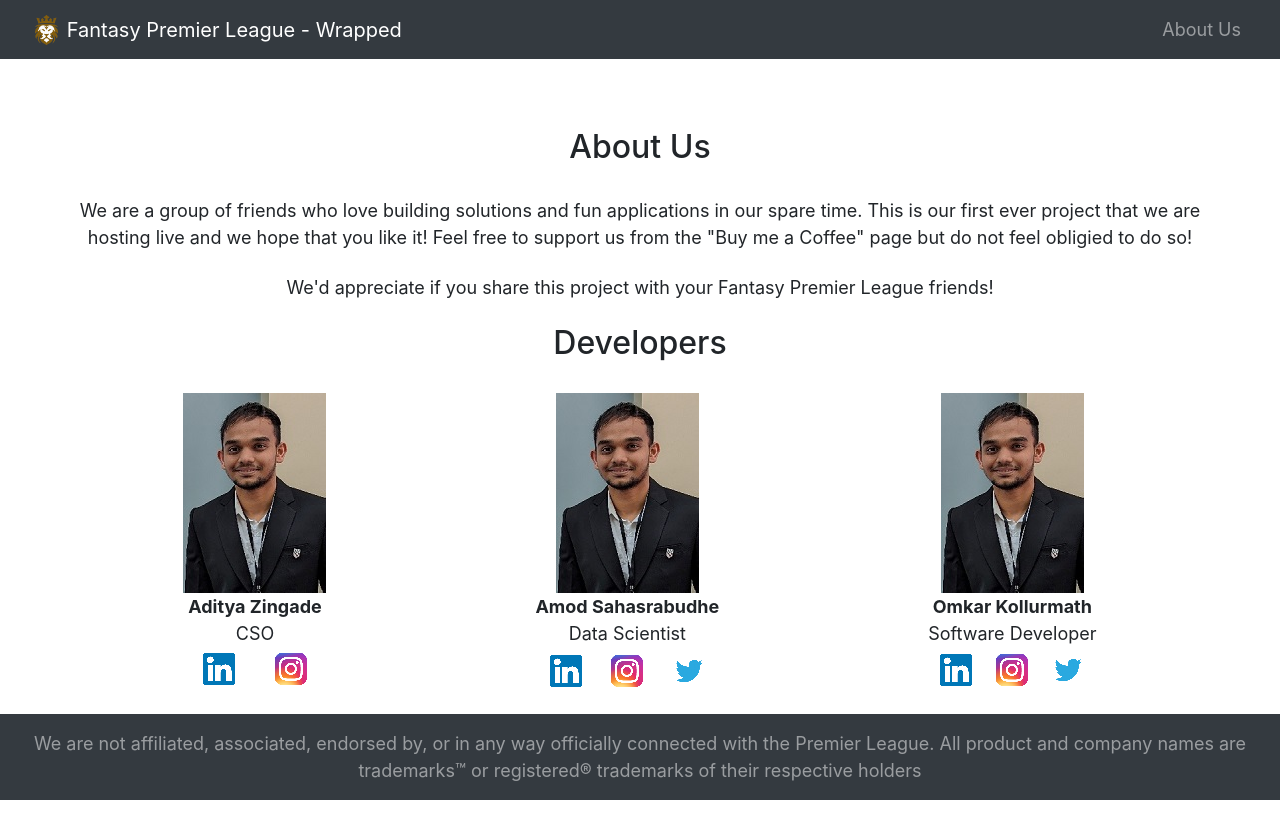
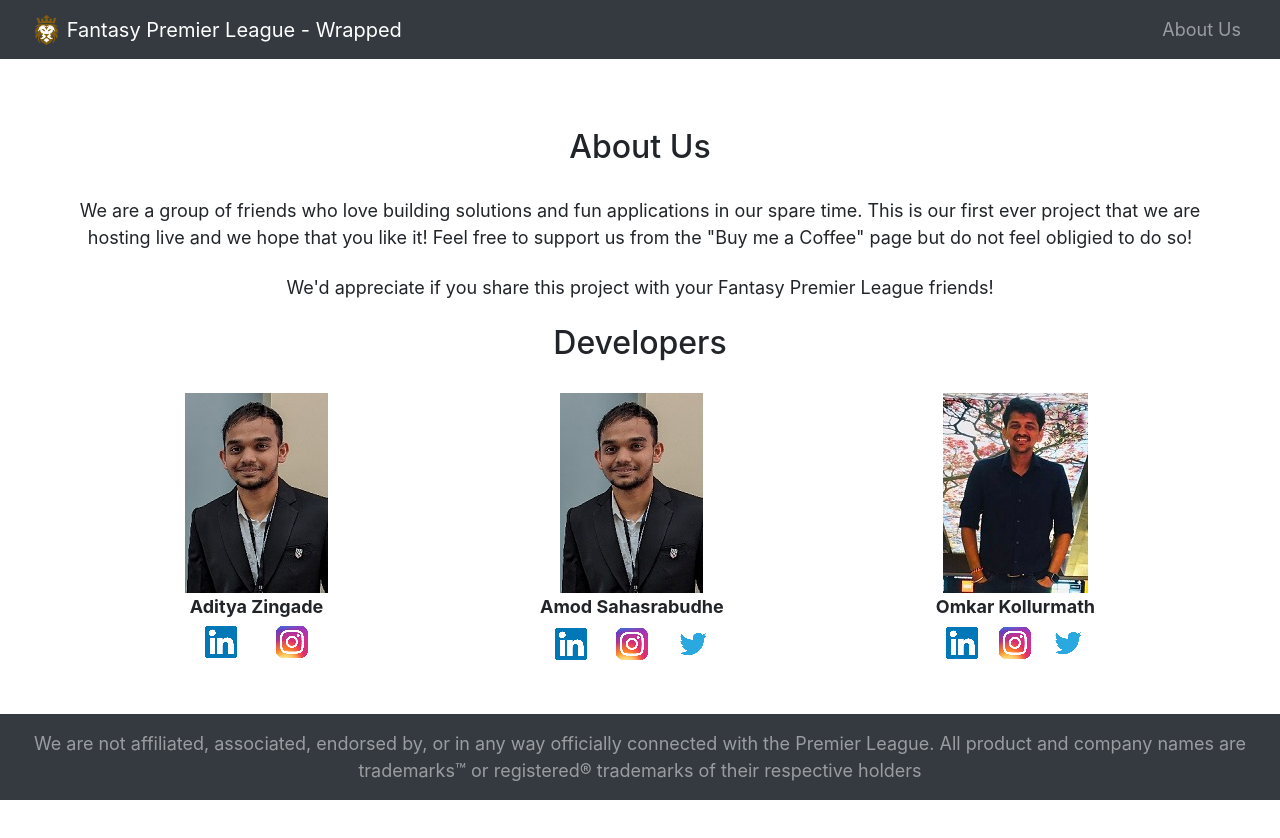
Before and after one commit to omkarkollurmath/fpl-wrapped, a React (Create React App) app: page /about in a window 1280 px wide. Shown: the top 838 px of the page. Built offline with nearby package versions, Linux system fonts and the light colour scheme.

Commit message:
Adding social media links

```diff
--- a/src/frontend/components/Share.js
+++ b/src/frontend/components/Share.js
@@ -11,7 +11,7 @@
     <div  className="share-icon-collections">
 
     {/* Twitter */}
-    <a href={`https://twitter.com/intent/tweet?url=${url}&text=${encodeURI(description)}`} target="_blank">
+    <a href={`https://twitter.com/intent/tweet?url=${url}&text=${encodeURI(description)}`} target="_blank" rel="noopener noreferrer">
     <svg className="share-icon" xmlns="http://www.w3.org/2000/svg" style={{width:30}} viewBox="0 0 512 512" aria-label="tw" role="img"><path fill = "#1DA1F2" d="M459.37 151.716c.325 4.548.325 9.097.325 13.645 0 138.72-105.583 298.558-298.558 298.558-59.452 0-114.68-17.219-161.137-47.106 8.447.974 16.568 1.299 25.34 1.299 49.055 0 94.213-16.568 130.274-44.832-46.132-.975-84.792-31.188-98.112-72.772 6.498.974 12.995 1.624 19.818 1.624 9.421 0 18.843-1.3 27.614-3.573-48.081-9.747-84.143-51.98-84.143-102.985v-1.299c13.969 7.797 30.214 12.67 47.431 13.319-28.264-18.843-46.781-51.005-46.781-87.391 0-19.492 5.197-37.36 14.294-52.954 51.655 63.675 129.3 105.258 216.365 109.807-1.624-7.797-2.599-15.918-2.599-24.04 0-57.828 46.782-104.934 104.934-104.934 30.213 0 57.502 12.67 76.67 33.137 23.715-4.548 46.456-13.32 66.599-25.34-7.798 24.366-24.366 44.833-46.132 57.827 21.117-2.273 41.584-8.122 60.426-16.243-14.292 20.791-32.161 39.308-52.628 54.253z"></path></svg>
     </a>
     {/* Twitter */}
--- a/src/frontend/components/about.js
+++ b/src/frontend/components/about.js
@@ -4,7 +4,7 @@
 import Col from 'react-bootstrap/Col';
 import Aditya from './../../utils/amod.jpg'
 import Amod from './../../utils/amod.jpg'
-import Omkar from './../../utils/amod.jpg'
+import Omkar from './../../utils/omkar.jpg'
 import Instagram from './../../utils/instagram.png'
 import LinkedIn from './../../utils/linkedin.png'
 import Twitter from './../../utils/twitter.png'
@@ -29,10 +29,13 @@
                 <div>
                   <img src={Aditya} alt="Aditya Zingade"/>
                   <div><b>Aditya Zingade</b></div>
-                  <div>CSO</div>
                   <div style={{marginTop: "4%", display: "flex", justifyContent: "space-around"}}>
+                    <a href="https://www.linkedin.com/in/aditya-z/" target="_blank" rel="noopener noreferrer">
                       <img src={LinkedIn} alt="LinkedIn"/>
+                    </a>
+                    <a href="https://www.instagram.com/aszingade2498/" target="_blank" rel="noopener noreferrer">
                       <img src={Instagram} alt="Instagram"/>
+                    </a>
                   </div>
                 </div>
               </Col>
@@ -40,11 +43,16 @@
               <div>
                 <img src={Amod} alt="Amod Sahasrabudhe"/>
                 <div><b>Amod Sahasrabudhe</b></div>
-                <div>Data Scientist</div>
                 <div style={{marginTop: "4%", display: "flex", justifyContent: "space-around"}}>
+                  <a href="https://www.linkedin.com/in/amod-sahasrabudhe/" target="_blank" rel="noopener noreferrer">
                     <img src={LinkedIn} alt="LinkedIn"/>
+                  </a>
+                  <a href="https://www.instagram.com/amod351998/" target="_blank" rel="noopener noreferrer">
                     <img src={Instagram} alt="Instagram"/>
+                  </a>
+                  <a href="https://twitter.com/amod3598" target="_blank" rel="noopener noreferrer">
                     <img src={Twitter} alt="Twitter"/>
+                  </a>
                 </div>
               </div>
               </Col>
@@ -52,11 +60,16 @@
               <div>
                 <img src={Omkar} alt="Omkar Kollurmath"/>
                 <div><b>Omkar Kollurmath</b></div>
-                <div>Software Developer</div>
                 <div style={{marginTop: "4%", display: "flex", justifyContent: "space-around"}}>
+                  <a href="https://www.linkedin.com/in/omkar-kollurmath-204616184/" target="_blank" rel="noopener noreferrer">
                     <img src={LinkedIn} alt="LinkedIn"/>
+                  </a>
+                  <a href="https://www.instagram.com/ok12.3/" target="_blank" rel="noopener noreferrer">
                     <img src={Instagram} alt="Instagram"/>
+                  </a>
+                  <a href="https://twitter.com/OmkarKollurmath" target="_blank" rel="noopener noreferrer">
                     <img src={Twitter} alt="Twitter"/>
+                  </a>
                 </div>
               </div>
               </Col>
```
Also changed, not shown: src/utils/omkar.jpg (added). Lines whose indentation alone changed are shown as unchanged.
